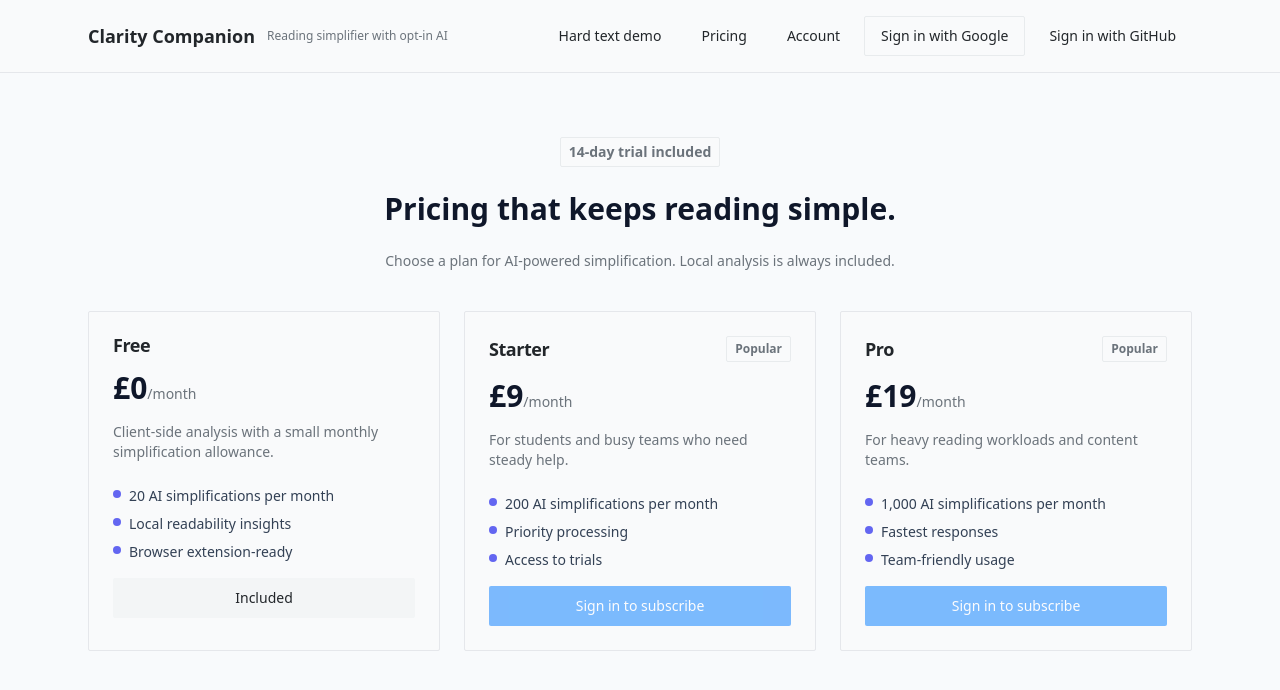
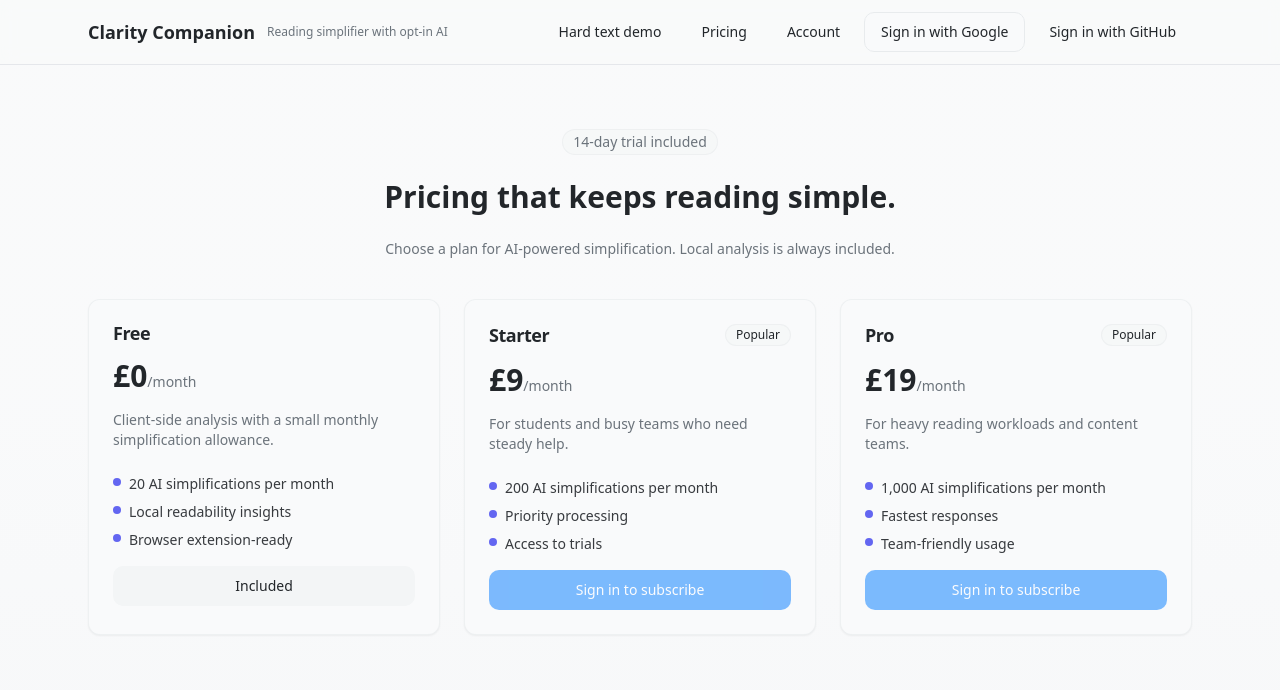
Before and after one commit to tng4480/tldr, a Next.js app in the folder tldr/apps/web/: page /pricing in a window 1280 px wide. Shown: the top 690 px of the page. Built offline with nearby package versions, Linux system fonts and the light colour scheme; no server answers.

Commit message:
website changes

```diff
--- a/tldr/apps/web/src/app/account/page.tsx
+++ b/tldr/apps/web/src/app/account/page.tsx
@@ -102,9 +102,9 @@ export default function AccountPage() {
     return (
       <div className="flex min-h-screen flex-col bg-background">
         <SiteHeader />
-        <main className="mx-auto w-full max-w-6xl px-6 py-16">
+        <main className="mx-auto w-full max-w-6xl px-4 py-16 sm:px-6">
           <div className="flex items-center gap-3 text-xs text-muted-foreground">
-            <span className="h-4 w-4 animate-spin rounded-full border-2 border-slate-300 border-t-transparent" />
+            <span className="h-4 w-4 animate-spin rounded-full border-2 border-border/60 border-t-transparent" />
             Loading session…
           </div>
         </main>
@@ -116,7 +116,7 @@ export default function AccountPage() {
     return (
       <div className="flex min-h-screen flex-col bg-background">
         <SiteHeader />
-        <main className="mx-auto w-full max-w-6xl px-6 py-16">
+        <main className="mx-auto w-full max-w-6xl px-4 py-16 sm:px-6">
           <Alert>
             <AlertTitle>Sign in required</AlertTitle>
             <AlertDescription>
@@ -131,7 +131,7 @@ export default function AccountPage() {
   return (
     <div className="flex min-h-screen flex-col bg-background">
       <SiteHeader />
-      <main className="mx-auto w-full max-w-6xl px-6 py-16">
+      <main className="mx-auto w-full max-w-6xl px-4 py-16 sm:px-6">
         <div className="space-y-6">
           <div className="flex flex-wrap items-center justify-between gap-4">
             <h1 className="text-2xl font-semibold text-foreground">Your account</h1>
@@ -147,7 +147,7 @@ export default function AccountPage() {
           ) : null}
           {loading ? (
             <div className="flex items-center gap-3 text-xs text-muted-foreground">
-              <span className="h-4 w-4 animate-spin rounded-full border-2 border-slate-300 border-t-transparent" />
+              <span className="h-4 w-4 animate-spin rounded-full border-2 border-border/60 border-t-transparent" />
               Loading account details…
             </div>
           ) : profile ? (
--- a/tldr/apps/web/src/app/examples/hard-text/page.tsx
+++ b/tldr/apps/web/src/app/examples/hard-text/page.tsx
@@ -14,10 +14,10 @@ If, at any time, the Recipient is unable to comply due to unforeseen circumstanc
 
 export default function HardTextExamplePage() {
   return (
-    <div className="flex min-h-screen flex-col gap-10 bg-slate-50">
+    <div className="flex min-h-screen flex-col bg-gradient-to-b from-background via-background to-muted/40">
       <SiteHeader />
-      <main className="mx-auto w-full max-w-6xl px-6 pb-16">
-        <div className="space-y-8">
+      <main className="mx-auto w-full max-w-6xl px-4 pb-20 pt-10 sm:px-6">
+        <div className="space-y-10">
           <Card>
             <CardHeader>
               <CardTitle className="text-2xl">Hard-to-read example text</CardTitle>
@@ -36,8 +36,8 @@ export default function HardTextExamplePage() {
                 </Button>
               </div>
               <Separator />
-              <div className="rounded-lg border border-slate-200 bg-white p-4">
-                <pre className="whitespace-pre-wrap break-words text-sm leading-relaxed text-slate-800">
+              <div className="rounded-xl border border-border/60 bg-muted/30 p-4">
+                <pre className="whitespace-pre-wrap break-words text-sm leading-relaxed text-foreground/90">
                   {HARD_TEXT}
                 </pre>
               </div>
--- a/tldr/apps/web/src/app/globals.css
+++ b/tldr/apps/web/src/app/globals.css
@@ -23,7 +23,7 @@
   --border: 210 14% 92%;
   --input: 210 14% 92%;
   --ring: 211 100% 50%;
-  --radius: 0.25rem;
+  --radius: 0.75rem;
 }
 
 @media (prefers-color-scheme: dark) {
@@ -56,5 +56,6 @@ body {
   background-color: hsl(var(--background));
   color: hsl(var(--foreground));
   font-family: system-ui, -apple-system, BlinkMacSystemFont, "Segoe UI", Roboto, sans-serif;
-  font-size: 13px;
+  font-size: 16px;
+  line-height: 1.5;
 }
--- a/tldr/apps/web/src/app/pricing/page.tsx
+++ b/tldr/apps/web/src/app/pricing/page.tsx
@@ -63,14 +63,14 @@ export default function PricingPage() {
   }
 
   return (
-    <div className="flex min-h-screen flex-col bg-slate-50">
+    <div className="flex min-h-screen flex-col bg-gradient-to-b from-background via-background to-muted/40">
       <SiteHeader />
-      <main className="mx-auto w-full max-w-6xl px-6 py-16">
+      <main className="mx-auto w-full max-w-6xl px-4 py-16 sm:px-6">
         <div className="flex flex-col items-center gap-6 text-center">
           <Badge variant="secondary" className="text-sm">
             14-day trial included
           </Badge>
-          <h1 className="text-3xl font-semibold text-slate-900">
+          <h1 className="text-3xl font-semibold text-foreground">
             Pricing that keeps reading simple.
           </h1>
           <p className="max-w-2xl text-sm text-muted-foreground">
@@ -90,14 +90,14 @@ export default function PricingPage() {
                   <CardTitle>{tier.name}</CardTitle>
                   {tier.tier !== "free" ? <Badge>Popular</Badge> : null}
                 </div>
-                <div className="text-3xl font-semibold text-slate-900">
+                <div className="text-3xl font-semibold text-foreground">
                   {tier.price}
                   <span className="text-sm font-normal text-muted-foreground">/month</span>
                 </div>
                 <p className="text-sm text-muted-foreground">{tier.description}</p>
               </CardHeader>
               <CardContent className="space-y-4">
-                <ul className="space-y-2 text-sm text-slate-700">
+                <ul className="space-y-2 text-sm text-foreground/90">
                   {tier.features.map((feature) => (
                     <li key={feature} className="flex items-start gap-2">
                       <span className="mt-1 h-2 w-2 rounded-full bg-indigo-500" />
--- a/tldr/apps/web/src/components/SiteHeader.tsx
+++ b/tldr/apps/web/src/components/SiteHeader.tsx
@@ -8,13 +8,13 @@ export default function SiteHeader() {
   const { data: session } = useSession();
 
   return (
-    <header className="border-b bg-background">
-      <div className="mx-auto flex w-full max-w-6xl items-center justify-between gap-4 px-6 py-4">
+    <header className="sticky top-0 z-50 border-b bg-background/80 backdrop-blur supports-[backdrop-filter]:bg-background/60">
+      <div className="mx-auto flex w-full max-w-6xl items-center justify-between gap-4 px-4 py-3 sm:px-6">
         <div className="flex items-center gap-3">
           <Link href="/" className="text-lg font-semibold text-foreground">
             Clarity Companion
           </Link>
-          <span className="text-xs text-muted-foreground">
+          <span className="hidden text-xs text-muted-foreground sm:inline">
             Reading simplifier with opt-in AI
           </span>
         </div>
--- a/tldr/apps/web/src/components/ui/badge.tsx
+++ b/tldr/apps/web/src/components/ui/badge.tsx
@@ -4,15 +4,15 @@ import { cva, type VariantProps } from "class-variance-authority";
 import { cn } from "@/lib/utils";
 
 const badgeVariants = cva(
-  "inline-flex items-center rounded-md border px-2 py-1 text-xs font-semibold transition-colors focus:outline-none focus:ring-2 focus:ring-ring focus:ring-offset-2",
+  "inline-flex items-center rounded-full border px-2.5 py-0.5 text-xs font-medium transition-colors focus:outline-none focus:ring-2 focus:ring-ring focus:ring-offset-2",
   {
     variants: {
       variant: {
-        default: "border-border bg-background text-muted-foreground",
-        secondary: "border-border bg-background text-muted-foreground",
-        outline: "border-border bg-background text-foreground",
-        success: "border-border bg-background text-foreground",
-        warning: "border-destructive text-destructive",
+        default: "border-border/60 bg-secondary/50 text-secondary-foreground",
+        secondary: "border-border/60 bg-muted/50 text-muted-foreground",
+        outline: "border-border/60 bg-transparent text-foreground",
+        success: "border-emerald-500/30 bg-emerald-500/15 text-emerald-700 dark:text-emerald-200",
+        warning: "border-amber-500/30 bg-amber-500/15 text-amber-800 dark:text-amber-200",
       },
     },
     defaultVariants: {
--- a/tldr/apps/web/src/components/ui/card.tsx
+++ b/tldr/apps/web/src/components/ui/card.tsx
@@ -6,7 +6,10 @@ const Card = React.forwardRef<HTMLDivElement, React.HTMLAttributes<HTMLDivElemen
   ({ className, ...props }, ref) => (
     <div
       ref={ref}
-      className={cn("rounded-md border bg-card text-card-foreground", className)}
+      className={cn(
+        "rounded-xl border border-border/60 bg-card text-card-foreground shadow-sm shadow-black/5 dark:shadow-none",
+        className,
+      )}
       {...props}
     />
   ),
--- a/tldr/apps/web/tailwind.config.ts
+++ b/tldr/apps/web/tailwind.config.ts
@@ -1,7 +1,7 @@
 import type { Config } from "tailwindcss";
 
 const config: Config = {
-  darkMode: ["class"],
+  darkMode: "media",
   content: ["./src/**/*.{ts,tsx}"],
   theme: {
     container: {
```
Also changed, not shown: tldr/apps/web/src/app/page.tsx (+29 -27 lines).
